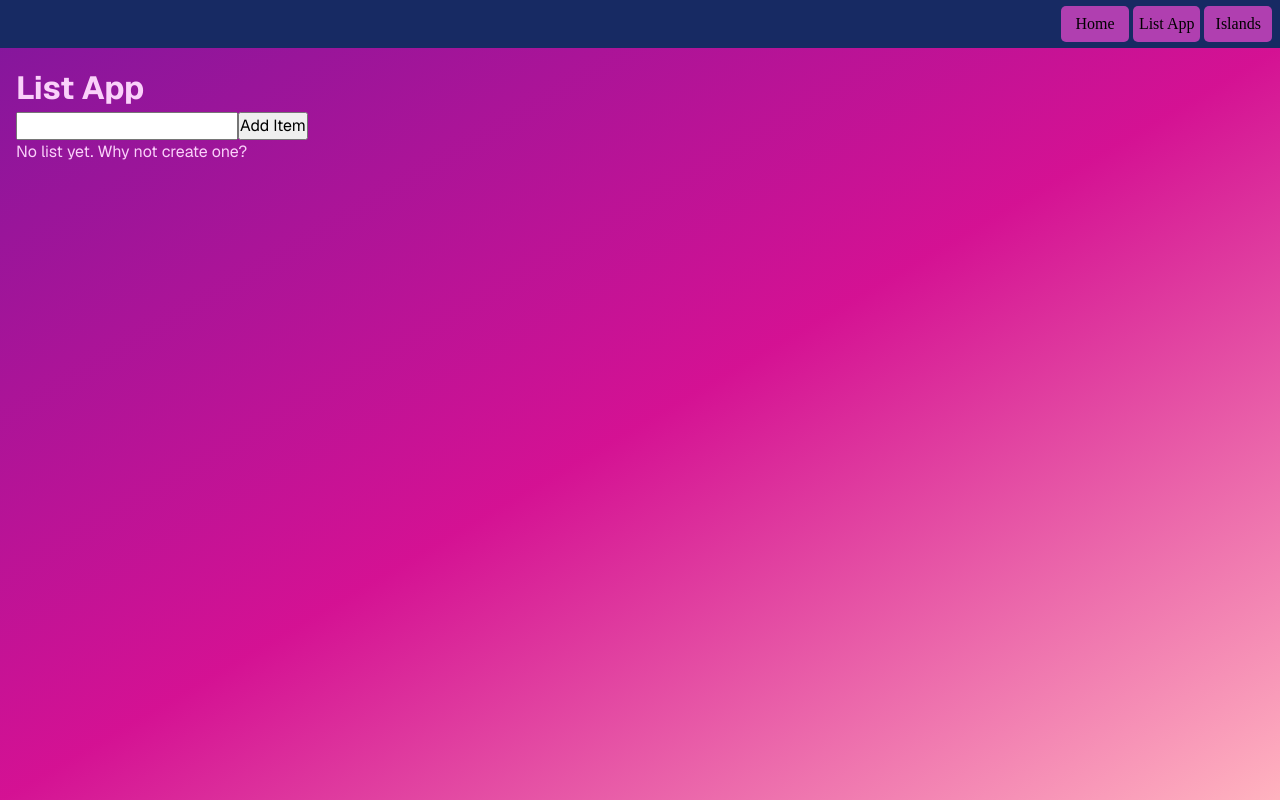
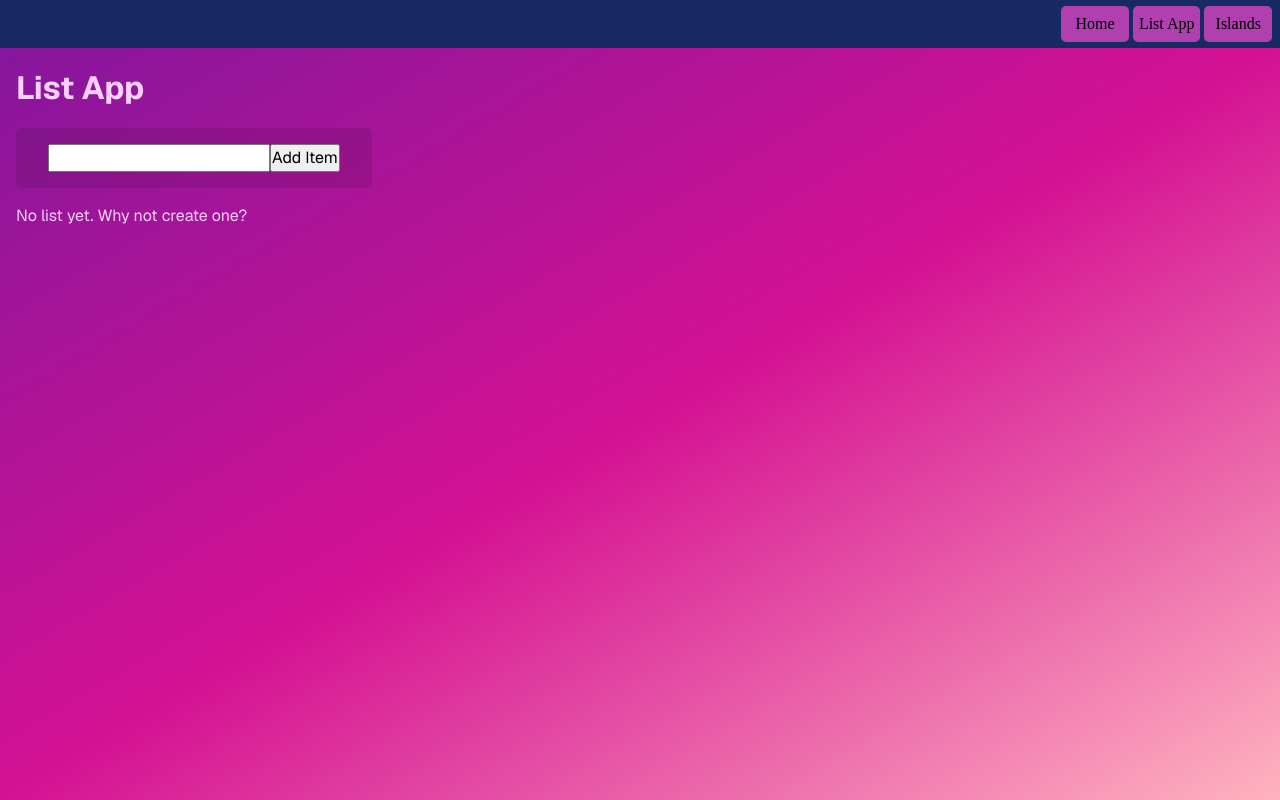
Before and after one commit to franco-ortega/workshop, a Next.js app: page /list in a window 1280 px wide. Built offline with nearby package versions, Linux system fonts and the light colour scheme.

Commit message:
create form wrapper with dynamic bkgd shading

```diff
--- a/app/list/page.js
+++ b/app/list/page.js
@@ -48,10 +48,12 @@ export default function Home() {
 	return (
 		<div className={styles.page}>
 			<main>
+				{/* <div> */}
+				<h1>List App</h1>
+				<div className={styles.formWrapper}>
+					<Form handler={addListItem} buttonText={'Add Item'} />
+				</div>
 				<div>
-					<h1>List App</h1>
-					<div>
-						<Form handler={addListItem} buttonText={'Add Item'} />
 					{isLoading ? (
 						'Retrieving list...'
 					) : list.length ? (
@@ -60,7 +62,7 @@ export default function Home() {
 						'No list yet. Why not create one?'
 					)}
 				</div>
-				</div>
+				{/* </div> */}
 			</main>
 		</div>
 	);
--- a/app/list/page.module.css
+++ b/app/list/page.module.css
@@ -8,3 +8,12 @@
 
 	font-family: var(--font-geist-sans);
 }
+
+.formWrapper {
+	background-color: hsl(0, 0%, 0%, 10%);
+	border-radius: 5px;
+	padding: 1rem 2rem;
+
+	max-width: fit-content;
+	margin-block: 1rem;
+}
--- a/components/List/List.module.css
+++ b/components/List/List.module.css
@@ -15,6 +15,8 @@ maybe add option to have a narrow or wide list
 	min-width: 15rem;
 	max-width: 20rem;
 
+	margin-inline: auto;
+
 	h2 {
 		color: hsl(0, 0%, 90%);
 		text-decoration: underline;
```
Lines whose indentation alone changed are shown as unchanged.
